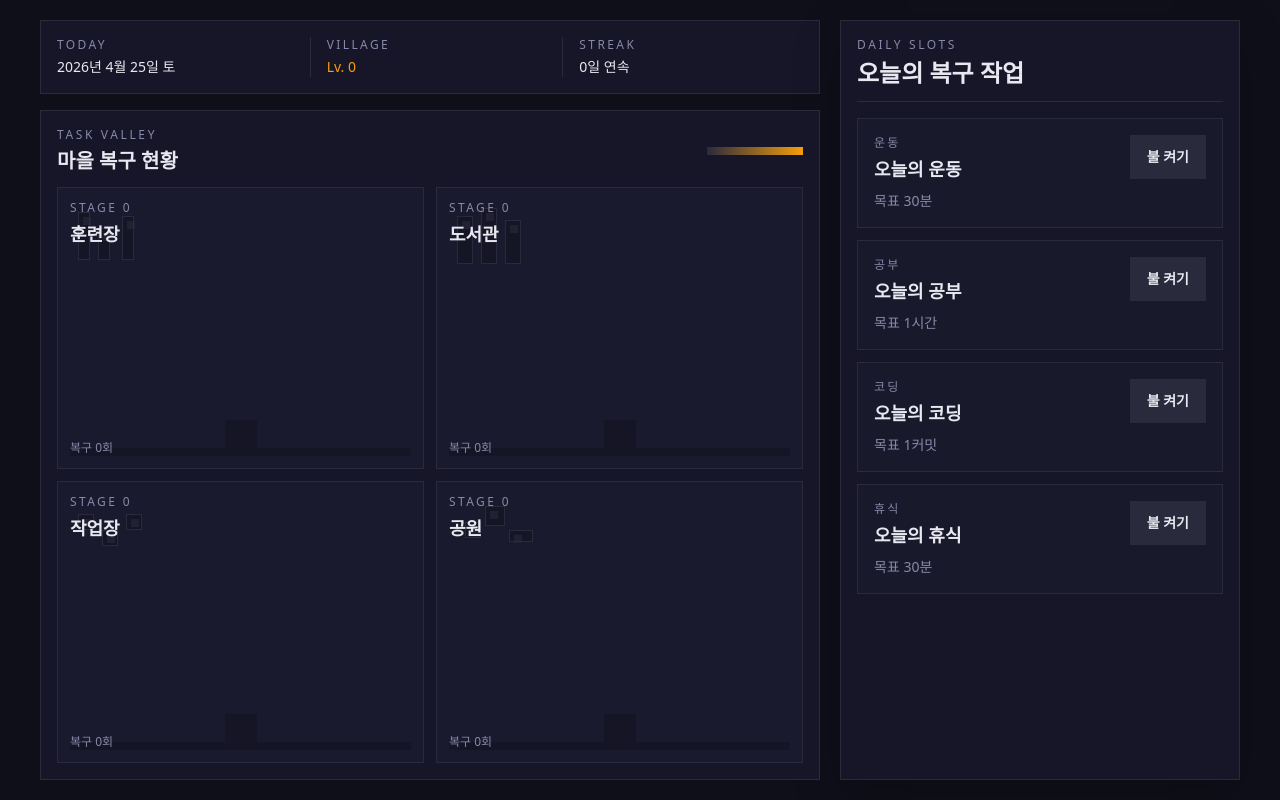
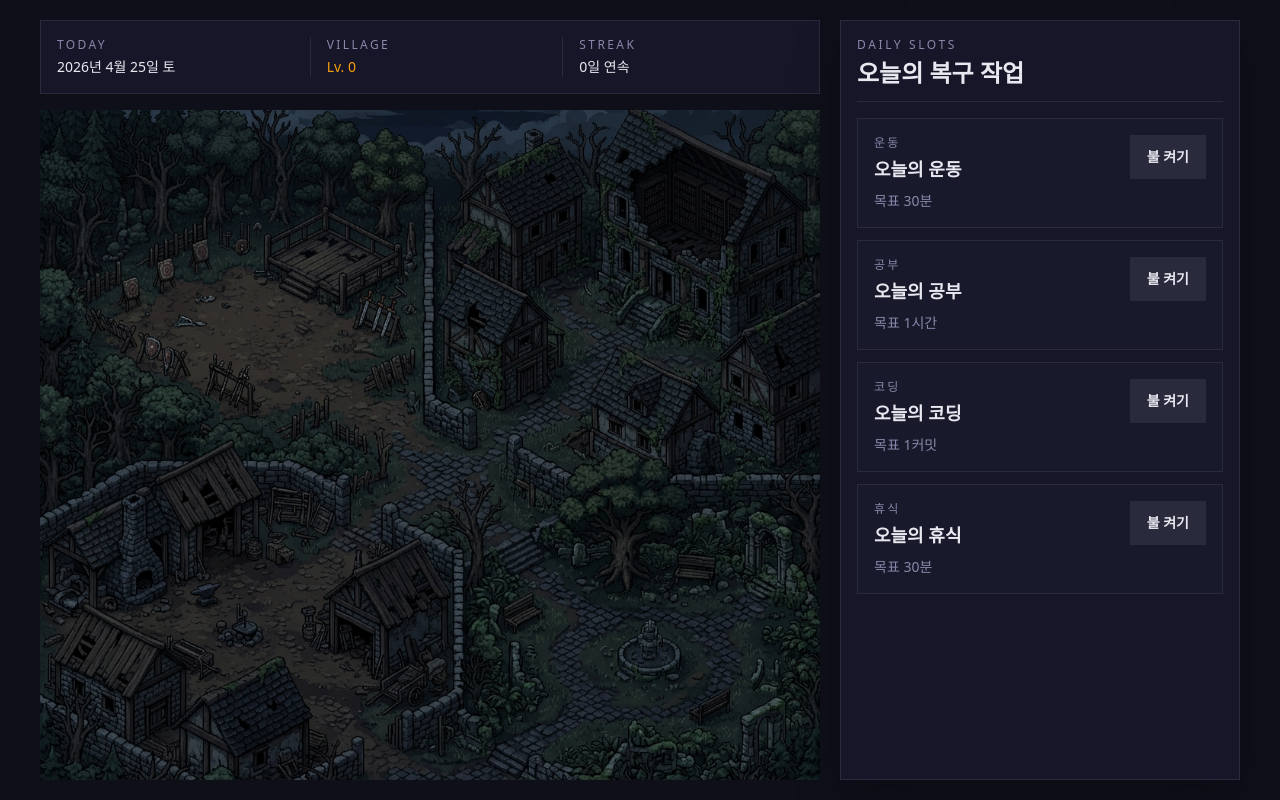
Before and after one commit to inq-o/task-valley, a Next.js app: page / in a window 1280 px wide. Built offline with nearby package versions, Linux system fonts and the light colour scheme.

Commit message:
Add village image overlay

```diff
--- a/src/components/village/VillageMap.tsx
+++ b/src/components/village/VillageMap.tsx
@@ -1,5 +1,6 @@
 import { VillageZone } from '@/components/village/VillageZone'
 import type { VillageZone as VillageZoneType } from '@/types'
+import Image from 'next/image'
 
 interface VillageMapProps {
   zones: VillageZoneType[]
@@ -7,19 +8,18 @@ interface VillageMapProps {
 
 export function VillageMap({ zones }: VillageMapProps) {
   return (
-    <section className="relative flex flex-1 flex-col border border-village-border bg-village-panel p-3 sm:p-4">
-      <div className="mb-3 flex items-center justify-between gap-3">
-        <div>
-          <p className="text-xs uppercase tracking-[0.22em] text-village-text-muted">Task Valley</p>
-          <h2 className="mt-1 text-xl font-semibold">마을 복구 현황</h2>
-        </div>
-        <div className="hidden h-2 w-24 bg-gradient-to-r from-village-border to-village-energy-amber sm:block" />
-      </div>
-      <div className="grid flex-1 grid-cols-2 gap-2 sm:gap-3">
-        {zones.map((zone) => (
-          <VillageZone key={zone.category} zone={zone} />
-        ))}
-      </div>
+    <section className="relative h-full w-full overflow-hidden bg-village-bg">
+      <Image
+        src="/village_dark.png"
+        alt="어두운 마을 전경"
+        fill
+        className="object-cover object-center"
+        priority
+      />
+
+      {zones.map((zone) => (
+        <VillageZone key={zone.category} zone={zone} />
+      ))}
     </section>
   )
 }
--- a/src/components/village/VillageZone.tsx
+++ b/src/components/village/VillageZone.tsx
@@ -1,80 +1,39 @@
-import { ZONE_LABELS } from '@/lib/defaults'
 import type { TaskCategory, VillageStage, VillageZone as VillageZoneType } from '@/types'
+import Image from 'next/image'
 
 interface VillageZoneProps {
   zone: VillageZoneType
 }
 
-const stageClassNames: Record<VillageStage, string> = {
-  0: 'bg-village-surface shadow-none',
-  1: 'bg-village-energy-stage1 shadow-none',
-  2: 'bg-village-energy-stage2 shadow-none',
-  3: 'bg-village-energy-stage3 shadow-glow',
+const categoryClipPaths: Record<TaskCategory, string> = {
+  exercise: 'polygon(0 0, 50% 0, 50% 50%, 0 50%)',
+  study: 'polygon(50% 0, 100% 0, 100% 50%, 50% 50%)',
+  coding: 'polygon(0 50%, 50% 50%, 50% 100%, 0 100%)',
+  rest: 'polygon(50% 50%, 100% 50%, 100% 100%, 50% 100%)',
 }
 
-const zoneLayouts: Record<TaskCategory, string[]> = {
-  exercise: ['left-5 top-6 h-12 w-3', 'left-10 top-10 h-8 w-3', 'left-16 top-7 h-11 w-3'],
-  study: ['left-5 top-7 h-12 w-4', 'left-11 top-5 h-14 w-4', 'left-[4.25rem] top-8 h-11 w-4'],
-  coding: ['left-5 top-8 h-4 w-4', 'left-11 top-12 h-4 w-4', 'left-[4.25rem] top-8 h-4 w-4'],
-  rest: ['left-7 top-10 h-4 w-4', 'left-12 top-6 h-5 w-5', 'left-[4.5rem] top-12 h-3 w-6'],
-}
-
-const litWindowCounts: Record<VillageStage, number> = {
-  0: 0,
-  1: 1,
-  2: 3,
-  3: 5,
+const stageOpacity: Record<VillageStage, string> = {
+  0: 'opacity-0',
+  1: 'opacity-30',
+  2: 'opacity-60',
+  3: 'opacity-100',
 }
 
 export function VillageZone({ zone }: VillageZoneProps) {
-  const litWindowCount = litWindowCounts[zone.stage]
+  const opacityClass = stageOpacity[zone.stage] || 'opacity-0'
 
   return (
-    <article
-      className={`relative min-h-40 overflow-hidden border border-village-border p-3 transition-[background-color,box-shadow,border-color] duration-700 ease-in-out sm:min-h-56 ${stageClassNames[zone.stage]}`}
+    <div
+      className={`absolute inset-0 transition-opacity duration-1000 ease-in-out ${opacityClass}`}
+      style={{ clipPath: categoryClipPaths[zone.category] }}
+      aria-hidden="true"
     >
-      <div className="absolute inset-x-3 bottom-3 h-2 bg-black/20" />
-      <div className="absolute bottom-5 left-1/2 h-7 w-8 -translate-x-1/2 bg-black/20" />
-
-      {zoneLayouts[zone.category].map((className, index) => (
-        <div
-          key={className}
-          className={`absolute ${className} border border-village-border bg-black/20`}
-          aria-hidden="true"
-        >
-          <div
-            className={`m-1 h-2 w-2 transition-colors duration-700 ${
-              index < litWindowCount ? 'bg-village-energy-amber' : 'bg-village-border/60'
-            }`}
-          />
-        </div>
-      ))}
-
-      {Array.from({ length: Math.max(0, litWindowCount - 3) }).map((_, index) => (
-        <div
-          key={index}
-          className="absolute h-2 w-2 bg-village-energy-amber shadow-glow transition-colors duration-700"
-          style={{
-            right: `${18 + index * 18}px`,
-            top: `${32 + index * 24}px`,
-          }}
-          aria-hidden="true"
-        />
-      ))}
-
-      <div className="relative z-10 flex h-full flex-col justify-between">
-        <div>
-          <p className="text-xs uppercase tracking-[0.2em] text-village-text-muted">
-            Stage {zone.stage}
-          </p>
-          <h3 className="mt-1 text-lg font-semibold text-village-text-primary">
-            {ZONE_LABELS[zone.category]}
-          </h3>
-        </div>
-        <p className="mt-24 text-xs text-village-text-muted sm:mt-32">
-          복구 {zone.totalCompletions}회
-        </p>
-      </div>
-    </article>
+      <Image
+        src="/village_lit.png"
+        alt={`${zone.category} 구역 불빛`}
+        fill
+        className="object-cover object-center"
+      />
+    </div>
   )
 }
```
Also changed, not shown: public/village_dark.png (added), public/village_lit.png (added).
